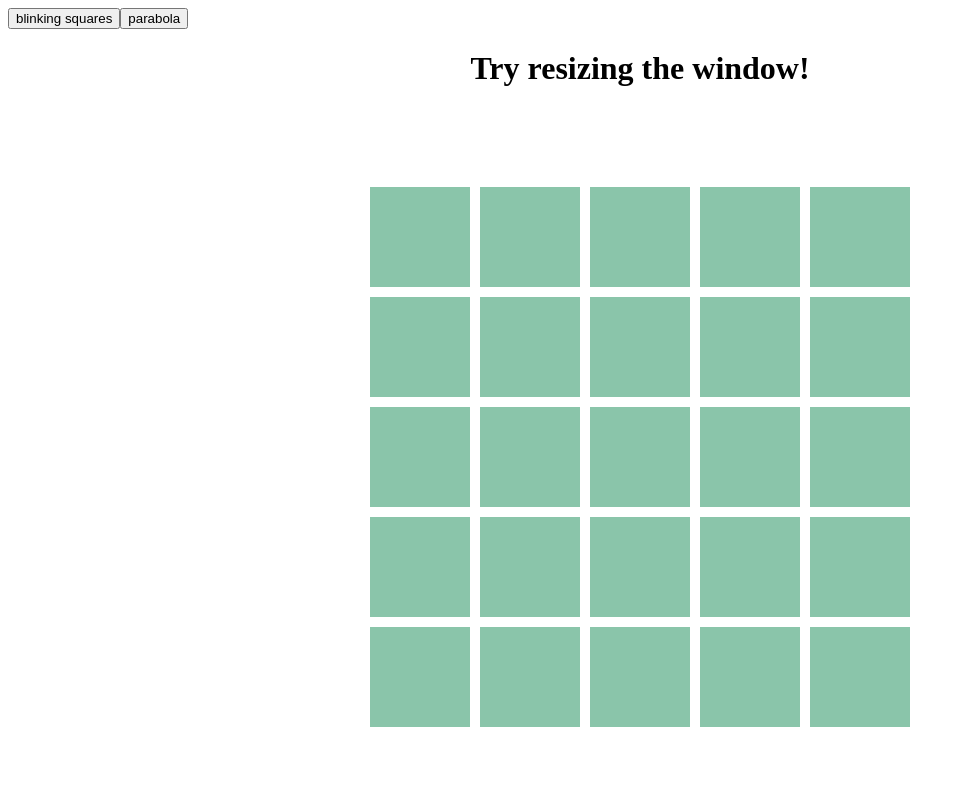
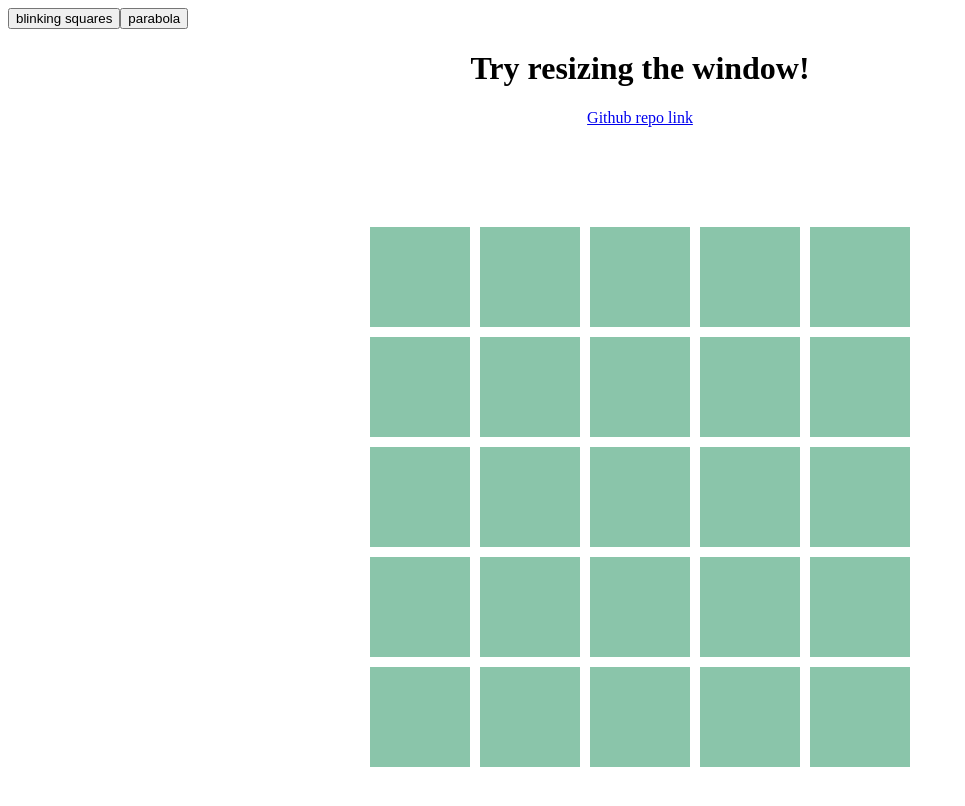
Before and after one commit to NEARworld/patterns, a React (Create React App) app: page /parabola in a window 1280 px wide. Both pictures are taken after a click on the button "blinking squares". Shown: the top 806 px of the page, without its empty margins (0-965 px from the left). Built offline with nearby package versions, Linux system fonts and the light colour scheme.

Commit message:
feat: link to repo

```diff
--- a/src/math/parabola/parabola.tsx
+++ b/src/math/parabola/parabola.tsx
@@ -1,4 +1,4 @@
-import { useEffect, useRef } from "react";
+import { useEffect, useRef, useState } from "react";
 import {
   type CoordinatesSize,
   type Point,
@@ -46,7 +46,8 @@ function animatePointsOnParabola(
   ctx.fillRect(point.x, point.y, 1, 1);
   x++;
 
-  if (x == ctx.canvas.width) x = 0;
+  if (x === ctx.canvas.width) x = 0;
+
   requestAnimationFrame(() =>
     animatePointsOnParabola(ctx, originPoint, coordinatesSize, x)
   );
@@ -54,20 +55,40 @@ function animatePointsOnParabola(
 
 function Parabola() {
   const canvasRef = useRef<HTMLCanvasElement>(null);
-  const coordinatesSize = {
-    x: document.body.clientWidth,
-    y: document.body.clientHeight,
-  };
+  const [coordinatesSize, setCoordniateSize] = useState({
+    x: window.innerWidth,
+    y: window.innerHeight,
+  });
+
+  // const coordinatesSize = {
+  //   x: window.innerWidth,
+  //   y: window.innerHeight,
+  // };
   const originPoint = {
     x: coordinatesSize.x / 2,
     y: coordinatesSize.y / 2,
   };
 
+  // useEffect(() => {
+  //   const updateCoordinatesSize = () => {
+  //     setCoordniateSize({
+  //       x: window.innerWidth,
+  //       y: window.innerHeight,
+  //     });
+  //   };
+  //   window.addEventListener("resize", updateCoordinatesSize);
+
+  //   return () => {
+  //     window.removeEventListener("resize", updateCoordinatesSize);
+  //   };
+  // }, [coordinatesSize]);
+
   useEffect(() => {
     const canvas = canvasRef.current;
     const ctx = canvas?.getContext("2d");
 
-    if (ctx) {
+    if (canvas && ctx) {
+      // ctx.clearRect(0, 0, canvas.width, canvas.height);
       const point: Point<number> = (x, y) => {
         ctx.fillRect(x - 2, y - 2, 4, 4);
       };
@@ -88,18 +109,25 @@ function Parabola() {
 
       // animate the parabola graph
       let x = 0;
-      requestAnimationFrame(() =>
-        animatePointsOnParabola(ctx, originPoint, coordinatesSize, x)
-      );
+
+      animatePointsOnParabola(ctx, originPoint, coordinatesSize, x);
     }
   }, []);
 
   return (
-    <canvas
-      ref={canvasRef}
-      width={coordinatesSize.x}
-      height={coordinatesSize.y}
-    ></canvas>
+    <>
+      <div style={{ textAlign: "center" }}>
+        <a href="https://github.com/NEARworld/patterns/blob/main/src/math/parabola/parabola.tsx">
+          github repo link
+        </a>
+      </div>
+      <canvas
+        id={"parabola"}
+        ref={canvasRef}
+        width={coordinatesSize.x}
+        height={coordinatesSize.y}
+      ></canvas>
+    </>
   );
 }
 
--- a/src/patterns/squares/basic.tsx
+++ b/src/patterns/squares/basic.tsx
@@ -99,7 +99,19 @@ export default function SquaresBasicPattern() {
 
   return (
     <>
-      <h1 style={{ textAlign: "center" }}>Try resizing the window!</h1>
+      <div
+        style={{
+          display: "flex",
+          flexDirection: "column",
+          justifyContent: "center",
+          textAlign: "center",
+        }}
+      >
+        <h1>Try resizing the window!</h1>
+        <a href="https://github.com/NEARworld/patterns/blob/main/src/patterns/squares/basic.tsx">
+          Github repo link
+        </a>
+      </div>
       <div
         style={{
           display: "flex",
```
Also changed, not shown: 1 other file (tests, documents, lock files or other folders).
